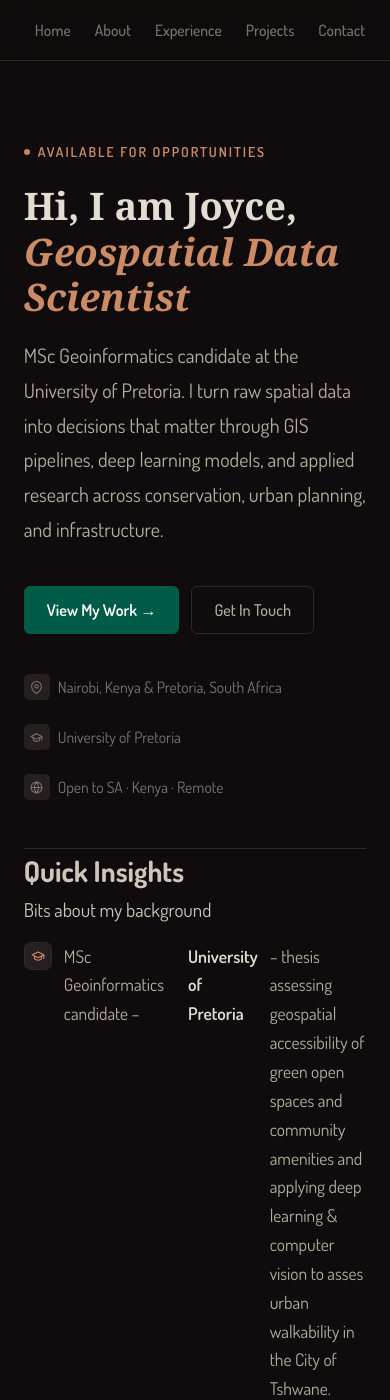
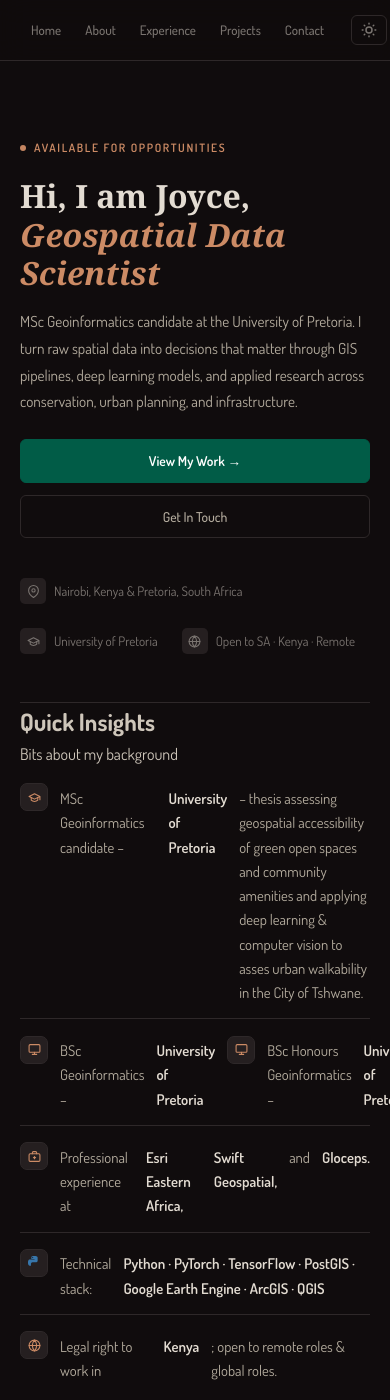
Before and after one commit to joyceonyango/joyceonyango.github.io, a Jekyll site: the page built from _pages/index.html, in a window 390 px wide and 1400 px high. Built offline with Jekyll 4.4.1, drawn with Linux system fonts in a browser that asks for light colours; some web fonts are replaced.

Commit message:
Deploy portfolio website

```diff
--- a/assets/css/shared.css
+++ b/assets/css/shared.css
@@ -5,23 +5,19 @@
 
 /* ── CSS Custom Properties ─────────────────────────────────── */
 :root {
-  /* Backgrounds */
   --bg:           #E3DCD2;
   --surface-1:    #d9d2c7;
   --surface-2:    #cec6ba;
   --surface-3:    #c2baad;
 
-  /* Borders */
   --border:       #b5ad9f;
   --border-light: #a8a092;
 
-  /* Text */
   --text-bright:  #100C0D;
   --text-body:    #1a1618;
   --text-muted:   #2e2a2b;
   --text-dim:     #5a5355;
 
-  /* Accent — forest green (interactive: buttons, links, nav) */
   --accent:       #013328;
   --accent-light: #015c47;
   --accent-dark:  #011f18;
@@ -29,19 +25,16 @@
   --accent-alt2:  #100C0D;
   --accent-pale:  rgba(1,51,40,0.10);
 
-  /* Terra (decorative / tags) */
   --terra:        #C4622D;
   --terra-light:  #D97848;
   --terra-dark:   #9E4A1E;
   --terra-pale:   rgba(196,98,45,0.12);
 
-  /* Green aliases (used by second file's component classes) */
   --green:        #013328;
   --green-light:  #015c47;
   --green-dark:   #011f18;
   --green-pale:   rgba(1,51,40,0.10);
 
-  /* Typography */
   --font-serif:   'Noto Serif', Georgia, serif;
   --font-sans:    'Dosis', sans-serif;
 
@@ -747,8 +740,53 @@ footer {
 ::-webkit-scrollbar-thumb { background: var(--surface-3); border-radius: 10px; }
 ::-webkit-scrollbar-thumb:hover { background: var(--accent); }
 
-/* ── Responsive — tighten margins on small screens ─────────── */
+/* ── Responsive ─────────────────────────────────────────────── */
+
+@media (max-width: 768px) {
+  html { font-size: 17px; }
+
+  .site-content,
+  main,
+  .nav-inner,
+  .footer-inner {
+    padding-left: 1.5rem;
+    padding-right: 1.5rem;
+  }
+
+  .hero { padding: 3rem 0 2.5rem; }
+
+  .hero p {
+    font-size: 0.95rem;
+    margin: 0.75rem 0 1.5rem;
+  }
+
+  .drives-grid { grid-template-columns: 1fr; }
+
+  .snapshot-grid { grid-template-columns: repeat(2, 1fr); }
+
+  .traits-grid { grid-template-columns: 1fr; }
+
+  .profile-block {
+    flex-direction: column;
+    align-items: center;
+    text-align: center;
+    gap: 1.25rem;
+  }
+
+  .bio { min-width: 0; }
+
+  .cta-banner { padding: 2rem 1.25rem; }
+
+  .footer-inner {
+    flex-direction: column;
+    align-items: flex-start;
+    gap: 0.5rem;
+  }
+}
+
 @media (max-width: 640px) {
+  html { font-size: 16px; }
+
   .site-content,
   main,
   .nav-inner,
@@ -756,4 +794,50 @@ footer {
     padding-left: 1.25rem;
     padding-right: 1.25rem;
   }
+
+  .hero { padding: 2.5rem 0 2rem; }
+
+  .insights-list li {
+    font-size: 0.88rem;
+    gap: 0.6rem;
+    padding: 0.75rem 0;
+  }
+
+  .insight-icon svg {
+    width: 13px;
+    height: 13px;
+  }
+
+  .snapshot-grid { grid-template-columns: repeat(2, 1fr); }
+
+  .snap-card .snap-number { font-size: 1.5rem; }
+
+  .btn-primary,
+  .btn-outline {
+    width: 100%;
+    justify-content: center;
+  }
+
+  .edu-item {
+    flex-direction: column;
+    gap: 0.25rem;
+  }
+
+  .edu-item .edu-year { min-width: 0; }
+
+  .skill-row .skill-label {
+    min-width: 90px;
+    font-size: 0.75rem;
+  }
+
+  .cta-banner {
+    padding: 1.5rem 1rem;
+    border-radius: 10px;
+  }
+
+  .cta-banner h2 { font-size: 1.3rem; }
+
+  .availability-card { width: 100%; }
+
+  .channel-row { gap: 0.75rem; }
 }
```
